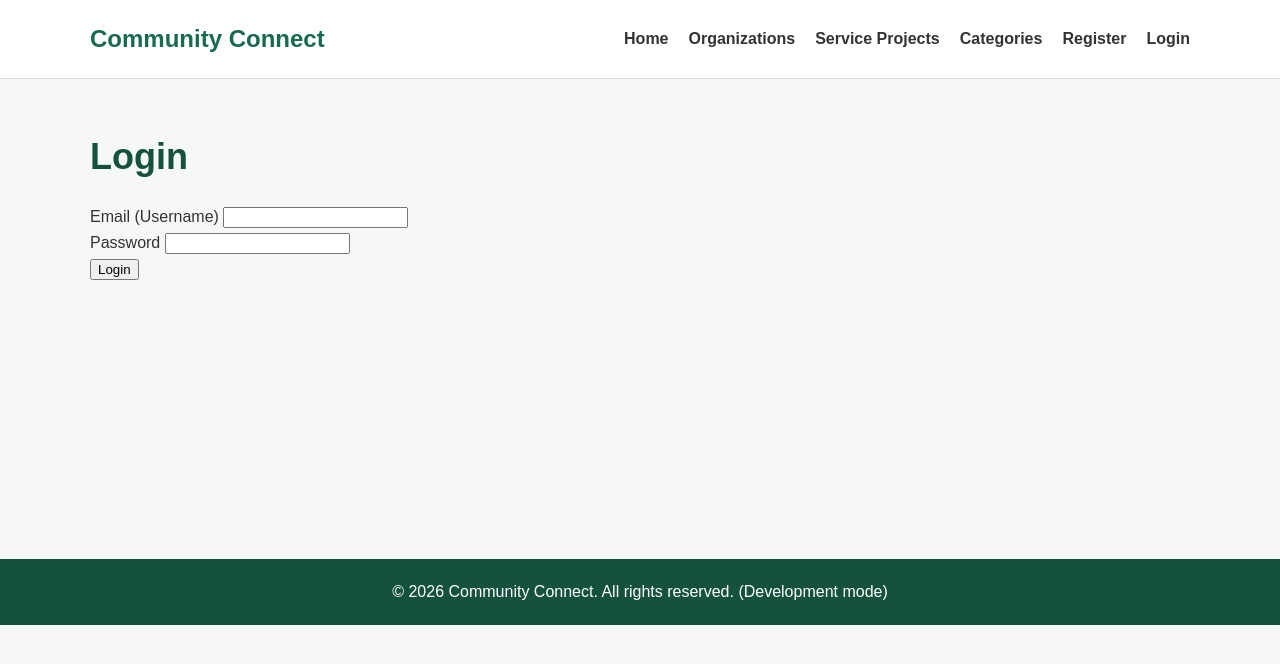
After one commit to Byaruhanga649/cse-340, a Node server app: page /login in a window 1280 px wide. The commit adds this page. Shown: the top 664 px of the page. Run offline with Node 20, Linux system fonts and the light colour scheme.

Commit message:
Implement user login and logout

```diff
--- a/server.js
+++ b/server.js
@@ -39,8 +39,14 @@ app.use((req, res, next) => {
     next();
 });
 
-// Middleware to make NODE_ENV available to all templates
+// Make login status and NODE_ENV available to all templates.
 app.use((req, res, next) => {
+    res.locals.isLoggedIn = false;
+
+    if (req.session && req.session.user) {
+        res.locals.isLoggedIn = true;
+    }
+
     res.locals.NODE_ENV = NODE_ENV;
     next();
 });
--- a/src/controllers/users.js
+++ b/src/controllers/users.js
@@ -1,10 +1,12 @@
 import bcrypt from 'bcrypt';
-import { createUser } from '../models/users.js';
+import { createUser, authenticateUser } from '../models/users.js';
 
+// Displays the registration form.
 const showUserRegistrationForm = (req, res) => {
     res.render('register', { title: 'Register' });
 };
 
+// Processes user registration.
 const processUserRegistrationForm = async (req, res) => {
     const { name, email, password } = req.body;
 
@@ -23,4 +25,53 @@ const processUserRegistrationForm = async (req, res) => {
     }
 };
 
-export { showUserRegistrationForm, processUserRegistrationForm };
+// Displays the login form.
+const showLoginForm = (req, res) => {
+    res.render('login', { title: 'Login' });
+};
+
+// Processes user login.
+const processLoginForm = async (req, res) => {
+    const { email, password } = req.body;
+
+    try {
+        const user = await authenticateUser(email, password);
+
+        if (user) {
+            req.session.user = user;
+
+            req.flash('success', 'You are now logged in.');
+
+            if (res.locals.NODE_ENV === 'development') {
+                console.log(`User ${user.email} logged in.`);
+            }
+
+            return res.redirect('/');
+        }
+
+        req.flash('error', 'Invalid email or password.');
+        return res.redirect('/login');
+
+    } catch (error) {
+        console.error('Login error:', error);
+        req.flash('error', 'An error occurred during login. Please try again.');
+        return res.redirect('/login');
+    }
+};
+
+// Processes user logout.
+const processLogout = (req, res) => {
+    delete req.session.user;
+
+    req.flash('success', 'You have been logged out.');
+
+    res.redirect('/login');
+};
+
+export {
+    showUserRegistrationForm,
+    processUserRegistrationForm,
+    showLoginForm,
+    processLoginForm,
+    processLogout
+};
--- /dev/null
+++ b/views/login.ejs
@@ -0,0 +1,23 @@
+<%- include('partials/header') %>
+
+    <main>
+        <h1>
+            <%= title %>
+        </h1>
+
+        <form action="/login" method="POST">
+            <div class="form-group">
+                <label for="email">Email (Username)</label>
+                <input type="email" id="email" name="email" required />
+            </div>
+
+            <div class="form-group">
+                <label for="password">Password</label>
+                <input type="password" id="password" name="password" required />
+            </div>
+
+            <button type="submit">Login</button>
+        </form>
+    </main>
+
+    <%- include('partials/footer') %>
--- a/views/partials/header.ejs
+++ b/views/partials/header.ejs
@@ -21,13 +21,20 @@
                 <a href="/organizations">Organizations</a>
                 <a href="/projects">Service Projects</a>
                 <a href="/categories">Categories</a>
-                <a href="/register">Register</a>
+
+                <% if (isLoggedIn) { %>
+                    <a href="/logout">Logout</a>
+                    <% } else { %>
+                        <a href="/register">Register</a>
+                        <a href="/login">Login</a>
+                        <% } %>
             </nav>
         </div>
     </header>
 
     <main class="container">
         <% const messages=flash(); %>
+
             <% Object.keys(messages).forEach(type=> { %>
                 <% if (messages[type].length> 0) { %>
                     <div class="alert <%= type %>">
```
Also changed, not shown: src/models/users.js (+47 -1 lines), src/routes.js (+9 -1 lines).
